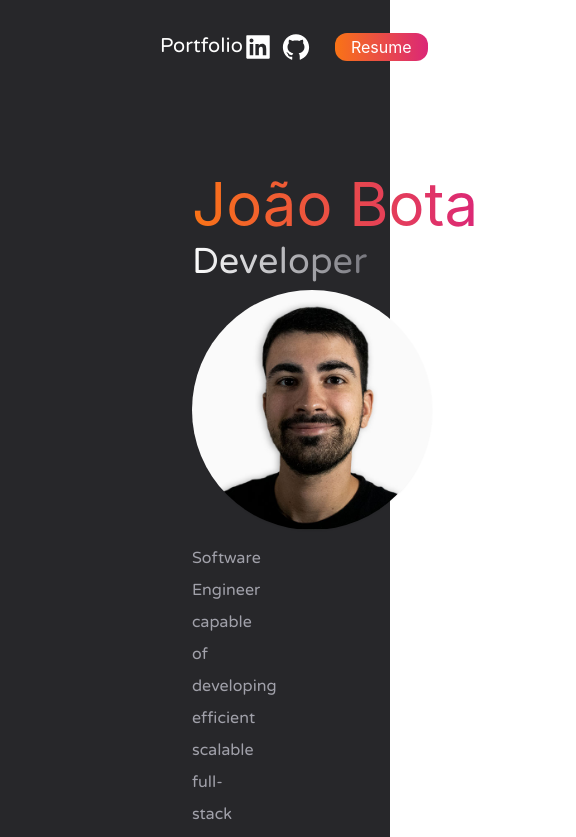
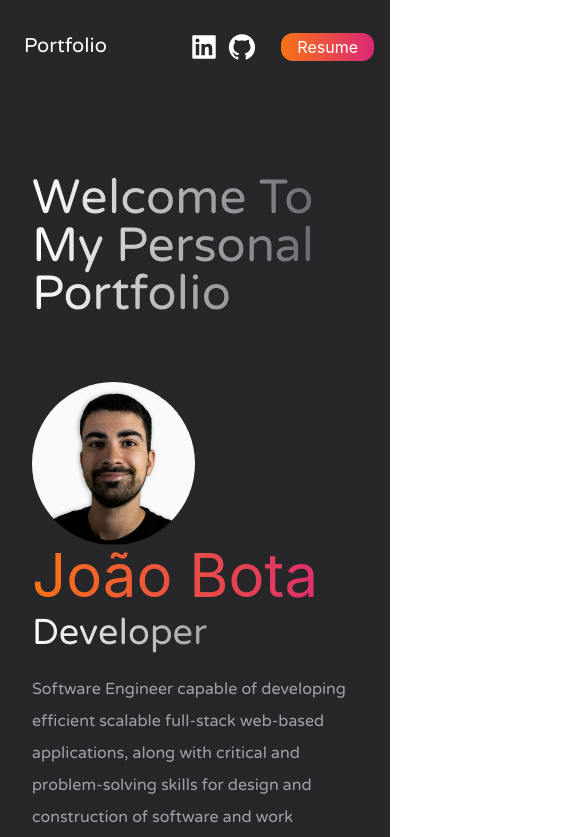
Before and after one commit to JoaopBota/joaopbota_portfolio, a Next.js app: page / in a window 390 px wide. Shown: the top 837 px of the page, 576 px wide, since content can reach past the window. Built offline with nearby package versions, Linux system fonts and the light colour scheme.

Commit message:
Desgin changes First and Second section

```diff
--- a/pages/index.js
+++ b/pages/index.js
@@ -17,10 +17,10 @@ export default function Home() {
         <link rel="icon" href="/favicon.ico" />
       </Head>
 
-      <main className=" bg-zinc-800 px-40">
-        <section className=" bg-zinc-800 min-h-screen">
+      <main className=" bg-zinc-800 px- sm:px-40">
+        <section className=" bg-zinc-800 sm:min-h-screen">
           <nav className="py-8 mb-12 flex justify-between">
-            <h1 className=" text-xl font-Varela text-white">Portfolio</h1>
+            <h1 className=" text-xl font-Varela text-white px-6 sm:px-0">Portfolio</h1>
             <ul className="flex items-center">
               <div className="text-3xl flex justify-center gap-2 text-white"> <li>
                 <AiFillLinkedin />
@@ -30,7 +30,7 @@ export default function Home() {
               </div>
               <li>
                 <a
-                  className=" bg-gradient-to-r from-orange-500 to-pink-600 text-white px-4 py-1  rounded-xl ml-6" href="#">
+                  className=" bg-gradient-to-r from-orange-500 to-pink-600 text-white mr-4 sm:mr-0 px-4 py-1  rounded-xl ml-6" href="#">
                   Resume
                 </a>
               </li>
@@ -38,20 +38,24 @@ export default function Home() {
           </nav>
           <section>
             <div className="p-8">
-              <div className="flex-1 lg:">
-              <h2 className="text-transparent text-6xl bg-clip-text bg-gradient-to-r from-orange-500 to-pink-600 w-72 lg:text-9xl lg:w-auto">João Bota</h2>
-              <h3 className="text-4xl py-2 font-Varela text-transparent bg-clip-text bg-gradient-to-r from-white to-zinc-600 w-56">Developer</h3>
-              <div className="sm:mx-auto w-60"><Image className="rounded-full shadow-sm " src={profile_picture} /></div>
+              <h1 className="font-Varela text-transparent bg-clip-text bg-gradient-to-r from-white to-zinc-600 text-5xl sm:text-6xl md:text-6xl lg:text-8xl">Welcome To<br></br> My Personal  Portfolio </h1>
+              <p></p>
+            </div>
+            <div className="p-8">
+              <div className="flex-1">
+                <div className="lg:mx-auto w-2/4 xl:w-96"><Image className="rounded-full shadow-sm" src={profile_picture} /></div>
+                <h2 className="lg:mx-auto text-transparent text-6xl bg-clip-text bg-gradient-to-r from-orange-500 to-pink-600 lg:text-8xl xl:text-center">João Bota</h2>
+                <h3 className="mx-auto text-4xl py-2 font-Varela text-transparent bg-clip-text bg-gradient-to-r from-white to-zinc-600 xl:text-center 2xl:w-1/4">Developer</h3>
               </div>
 
-              <p className="text-md py-3 leading-8 font-Varela  text-zinc-400">
+              <p className="text-md py-3 leading-8 font-Varela text-zinc-400 xl:w-2/4 lg:text-center lg:mx-auto text-left">
                 Software Engineer capable of developing efficient scalable
                 full-stack web-based applications, along with critical and problem-solving
                 skills for design and construction of software and work
                 collaboratively on software development.
               </p>
             </div>
-            <div className="text-white p-10">
+            <div className="text-zinc-400 p-10">
               <h3 className="text-5xl text-transparent bg-clip-text bg-gradient-to-r from-slate-50 to-zinc-600 py-4 ">Projects</h3>
               <p >Since the beggining of my journey as a <span className=" text-transparent bg-clip-text bg-gradient-to-r from-orange-500 to-pink-600">Software Engineer</span>, I've done many projects both for business and consumer use.</p>
             </div>
@@ -61,7 +65,7 @@ export default function Home() {
         <section>
           <div className="lg:justify-center md:flex p-8 gap-10">
             <div className="shadow-lg shadow-black rounded-xl text-center w-96 overflow-hidden hover:shadow-xl hover:scale-105 duration-500 transform transition">
-              <Image src={snowfall}/>
+              <Image src={snowfall} />
               <h3 className="text-white text-3xl py-4">SnowCore</h3>
               <p className="text-white text-justify px-10">
                 dakpoawciodaipcdujaw8mdcua80umdc8auedmc0awd98aa
@@ -74,7 +78,7 @@ export default function Home() {
               </ul>
             </div>
             <div className="shadow-lg shadow-black rounded-xl text-center w-96 overflow-hidden hover:shadow-xl hover:scale-105 duration-500 transform transition">
-              <Image src={predicter}/>
+              <Image src={predicter} />
               <h3 className="text-white text-3xl py-4">Stock Predictions</h3>
               <p className="text-white text-justify px-8">
                 dakpoawciodaipcdujaw8mdcua80umaaaaaaaaaaaaaaaaaaaaaaaaaaaaaaaaaaaaaaaaaaaaaaaaaaaaaaaaaaaaaaaaaaaaaaaaaaaaaaaaa
@@ -86,7 +90,7 @@ export default function Home() {
               </ul>
             </div>
             <div className="shadow-lg shadow-black rounded-xl text-center w-96 overflow-hidden hover:shadow-xl hover:scale-105 duration-500 transform transition">
-              <Image src={pointsofinterest}/>
+              <Image src={pointsofinterest} />
               <h3 className="text-white text-3xl py-4">Stock Predictions</h3>
               <p className="text-white text-justify px-8">
                 dakpoawciodaipcdujaw8mdcua80umaaaaaaaaaaaaaaaaaaaaaaaaaaaaaaaaaaaaaaaaaaaaaaaaaaaaaaaaaaaaaaaaaaaaaaaaaaaaaaaaa
@@ -98,7 +102,7 @@ export default function Home() {
               </ul>
             </div>
             <div className="shadow-lg shadow-black rounded-xl text-center w-96 overflow-hidden hover:shadow-xl hover:scale-105 duration-500 transform transition">
-              <Image src={animalrescue }/>
+              <Image src={animalrescue} />
               <h3 className="text-white text-3xl py-4">Stock Predictions</h3>
               <p className="text-white text-justify px-8">
                 dakpoawciodaipcdujaw8mdcua80umaaaaaaaaaaaaaaaaaaaaaaaaaaaaaaaaaaaaaaaaaaaaaaaaaaaaaaaaaaaaaaaaaaaaaaaaaaaaaaaaa
```
Lines whose indentation alone changed are shown as unchanged.
